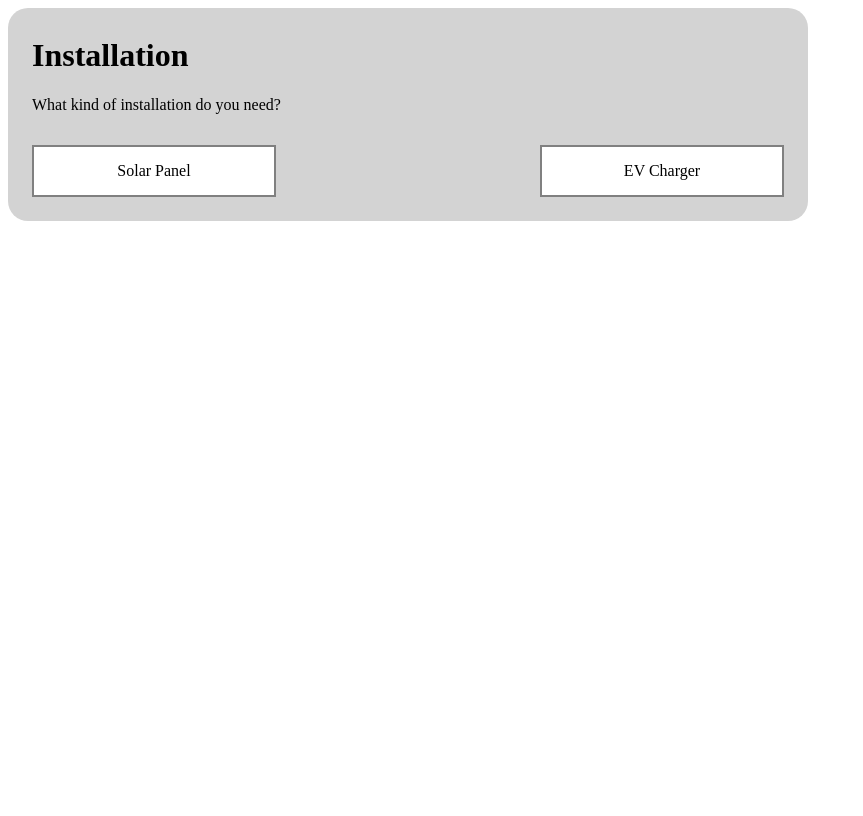
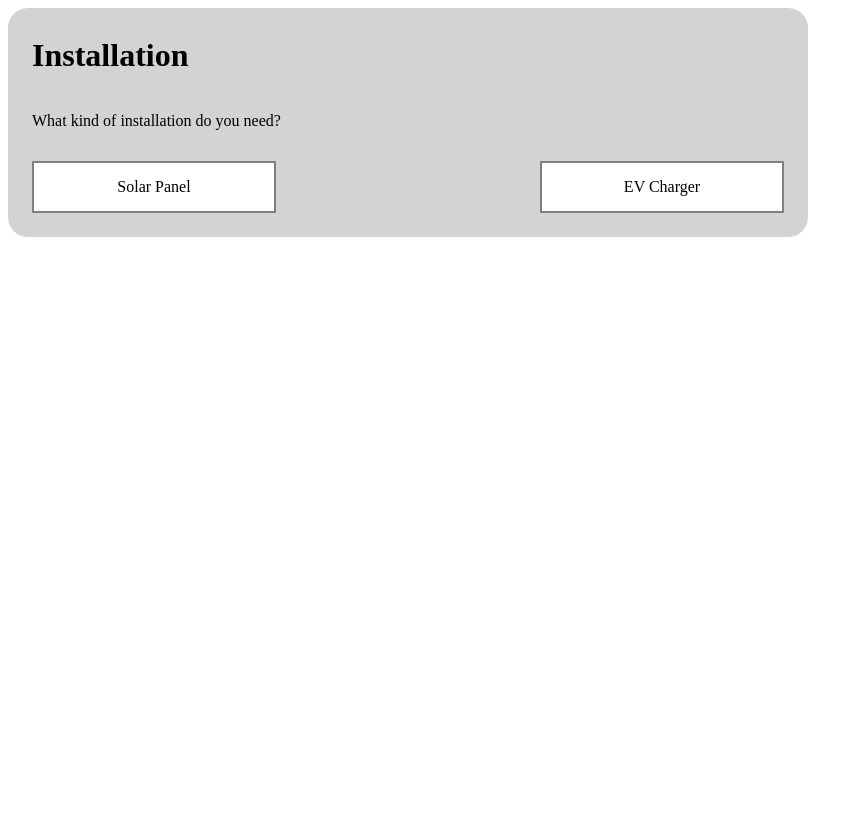
Before and after one commit to masontyoung11/appointment-system, a Django app: page /create_appointment in a window 1280 px wide. Shown: the whole page, without its empty margins (0-863 px from the left). Before the commit the page ends 221 px from the top, so only its background shows below. Run offline with Django 5.2, Linux system fonts and the light colour scheme.

Commit message:
Add flexbox layout to step component for improved structure

```diff
--- a/appointment/static/create_appointment.css
+++ b/appointment/static/create_appointment.css
@@ -19,6 +19,14 @@ input[type="checkbox"]:checked + label {
 }
 
 .step {
+    width: 100vw;
+    height: 100vh;
+
+    display: flex;
+    flex-direction: column;
+}
+
+.container {
     padding: 0.5rem 1.5rem 1.5rem 1.5rem;
     box-sizing: border-box;
 
```
